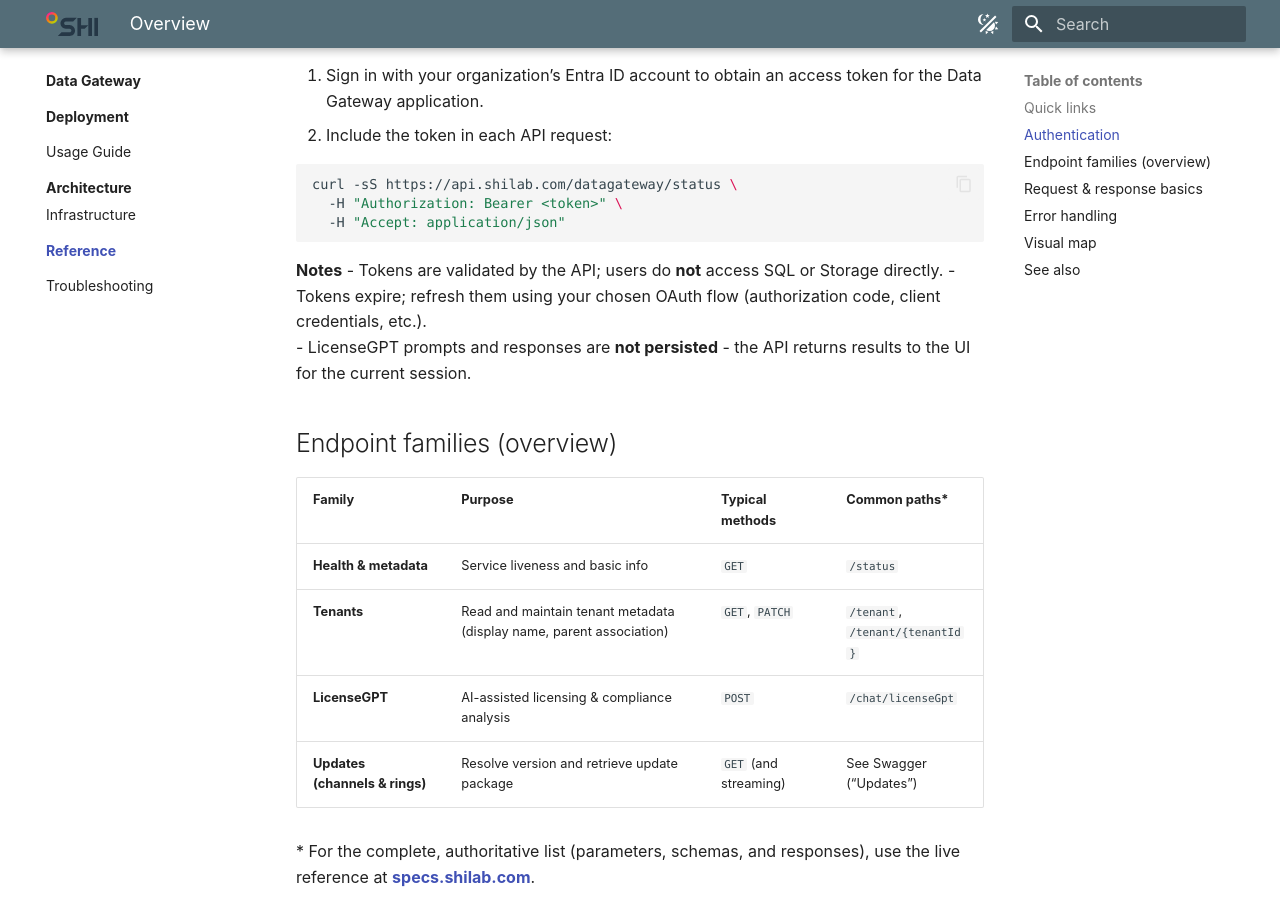
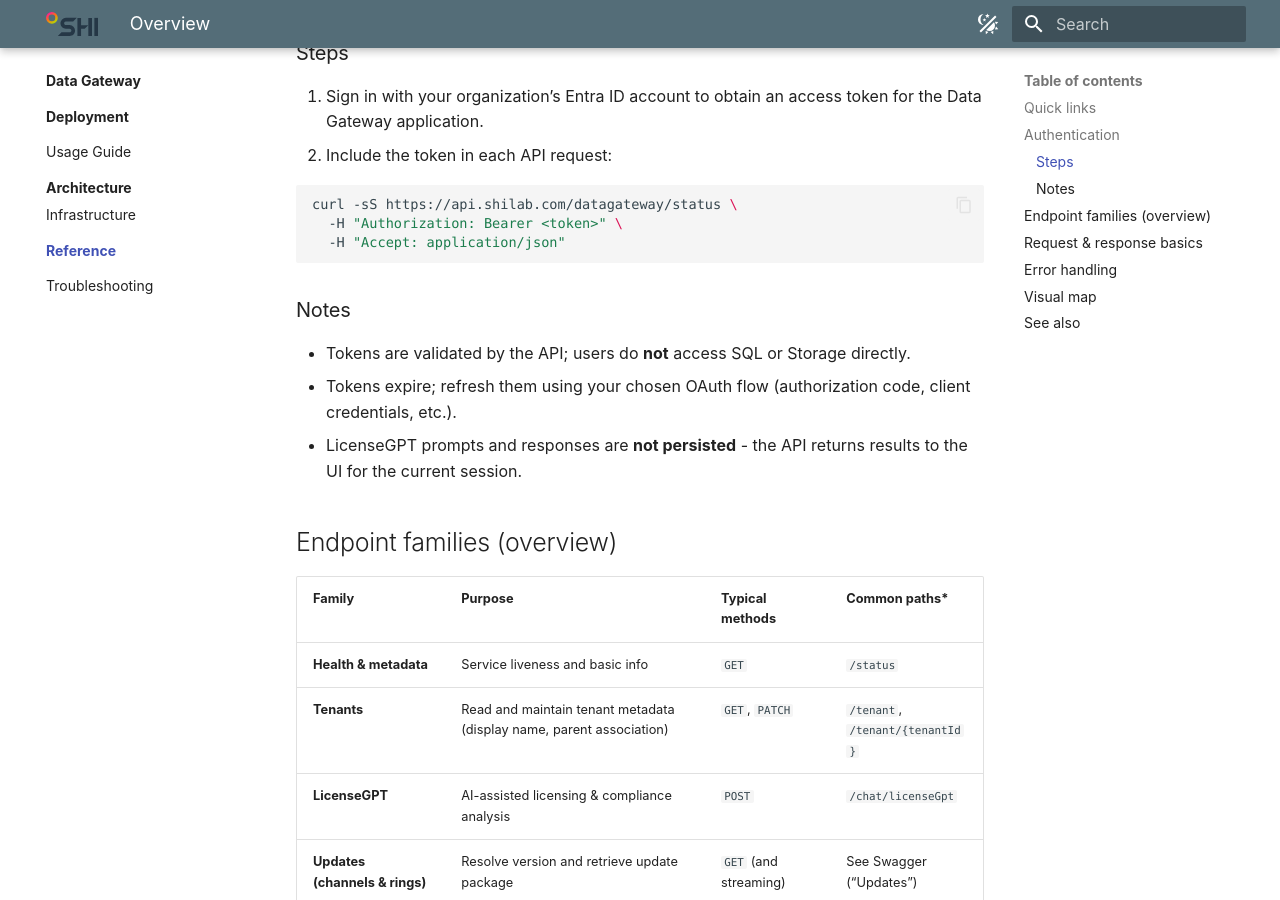
Before and after one commit to Software-Hardware-Integration-Lab/Documentation, an MkDocs documentation site: the page built from docs/Data-Gateway/Reference/index.md, in a window 1280 px wide and 900 px high, scrolled down 787 px. Built offline with MkDocs 1.6.1 and Material for MkDocs 9.7.7, drawn with Linux system fonts in a browser that asks for light colours; emoji names are drawn with the system emoji font; plug-ins that fetch from the network failed and are left out.

````diff
--- a/docs/Data-Gateway/Reference/index.md
+++ b/docs/Data-Gateway/Reference/index.md
@@ -25,7 +25,7 @@ This page is a hub for the **Data Gateway** reference material: how to authentic
 Data Gateway uses **Entra ID** (Microsoft identity platform) for authentication.
 All requests must include a valid **OAuth 2.0 access token** in the `Authorization` header.
 
-**Steps**
+### Steps
 
 1. Sign in with your organization’s Entra ID account to obtain an access token for the Data Gateway application.
 2. Include the token in each API request:
@@ -36,11 +36,11 @@ curl -sS https://api.shilab.com/datagateway/status \
   -H "Accept: application/json"
 ```
 
-**Notes**
+### Notes
+
 - Tokens are validated by the API; users do **not** access SQL or Storage directly.
 - Tokens expire; refresh them using your chosen OAuth flow (authorization code, client credentials, etc.).
 - LicenseGPT prompts and responses are **not persisted** - the API returns results to the UI for the current session.
-
 
 ## Endpoint families (overview)
 
````
Also changed, not shown: docs/Data-Gateway/Architecture/Infrastructure.md (+1 -1 lines), docs/Data-Gateway/Usage-Guide/index.md (+9 -5 lines), docs/Data-Gateway/index.md (+1 -0 lines), mkdocs.yml (line endings or trailing spaces).
